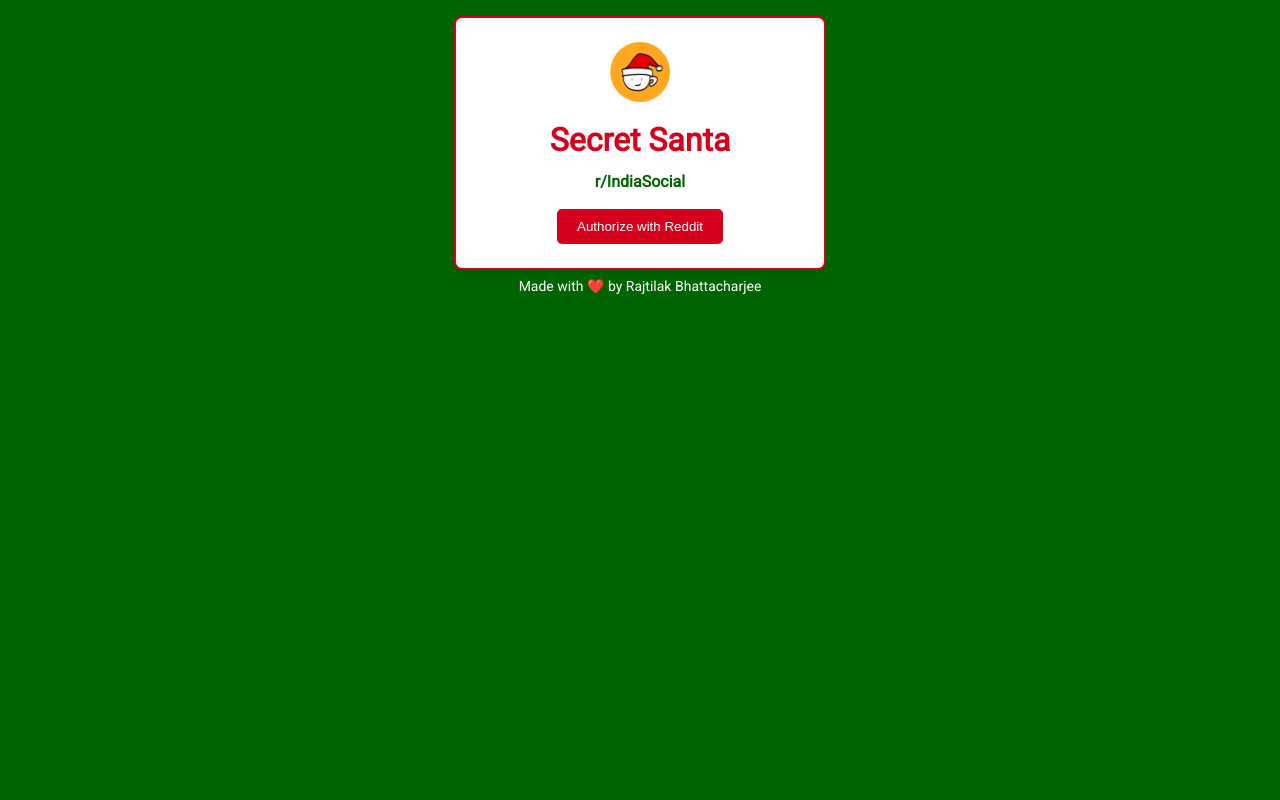
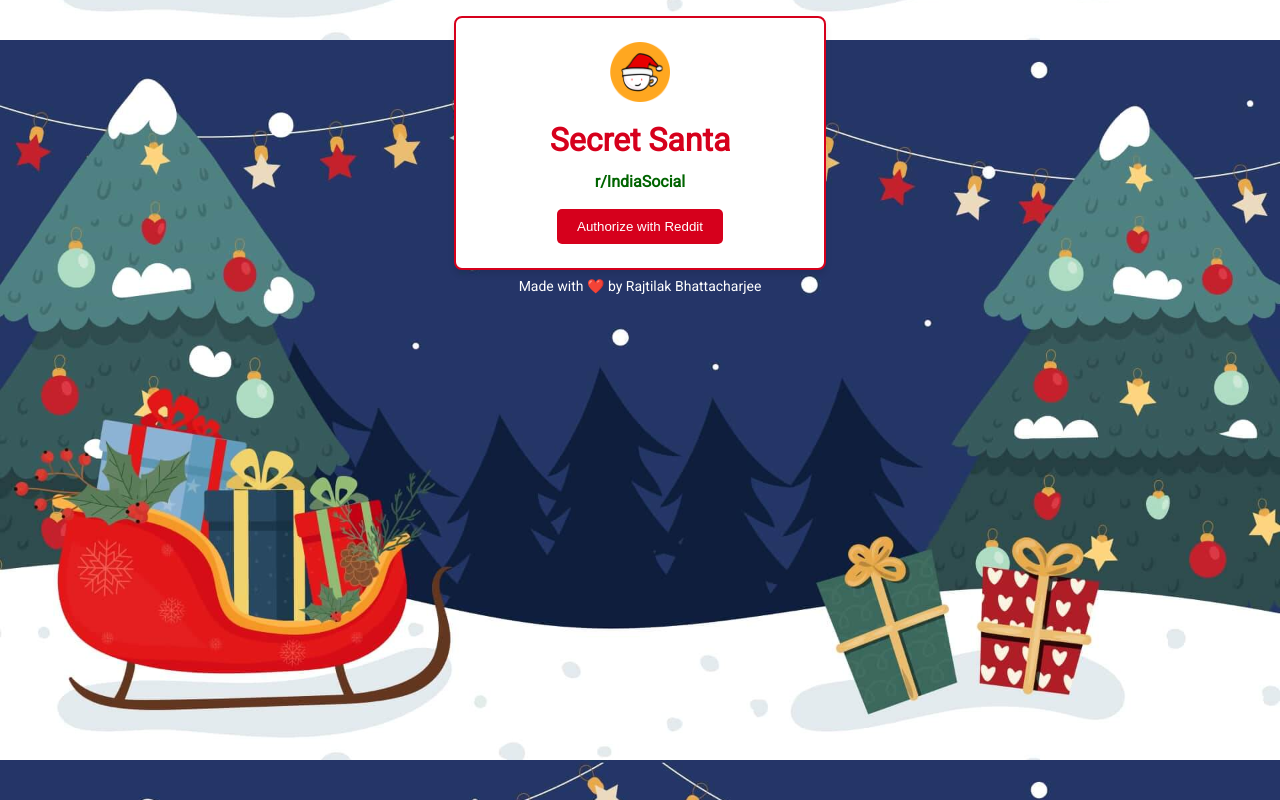
Before and after one commit to rajtilakjee/secretsanta, a Flask app: page / in a window 1280 px wide. Run offline with Flask 3, Linux system fonts and the light colour scheme; some libraries are stand-ins or nearby versions.

Commit message:
Add background

```diff
--- a/static/css/styles.css
+++ b/static/css/styles.css
@@ -9,6 +9,12 @@
     font-family: 'Roboto', sans-serif;
     font-size: 80%;
     color: #FFFFFF; /* White text */
+    background-size: cover;
+    background-repeat: no-repeat;
+    background-position: center;
+    background-image: url('/static/christmas.png');
+    background-size: contain;
+    background-repeat: repeat;
 }
 
 .smaller-heading {
```
Also changed, not shown: static/christmas.png (added).
